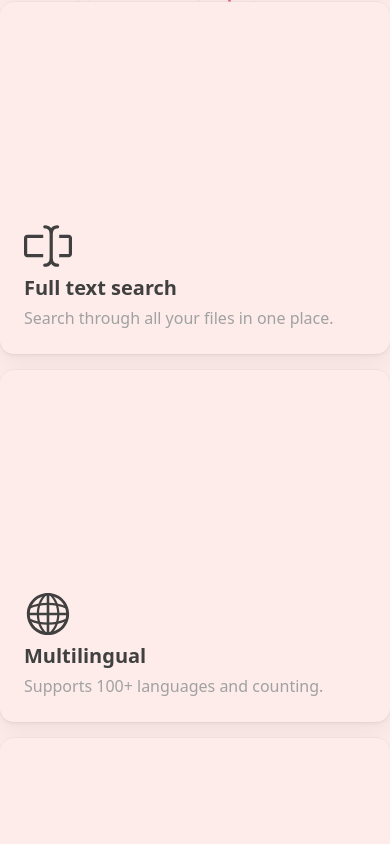
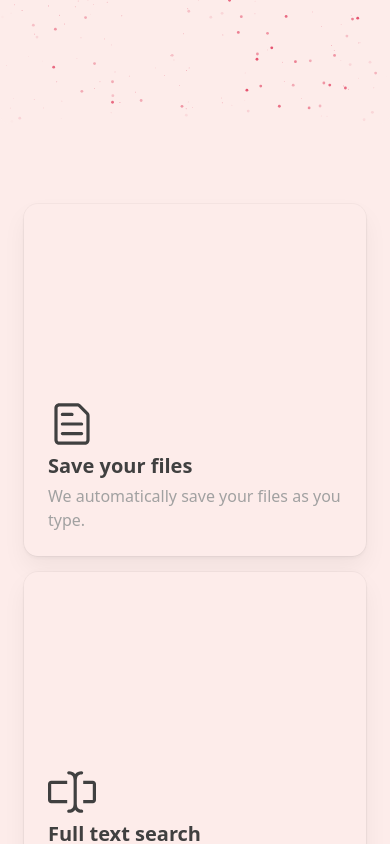
Before and after one commit to InCoderWeb/yt-feedback, a Next.js app: page / in a window 390 px wide. Shown: the part 720-1564 px from the top of the page. Built offline with nearby package versions, Linux system fonts and the light colour scheme.

Commit message:
refactor(landing page): made responsive service section

```diff
--- a/src/app/(landing)/components/Services.tsx
+++ b/src/app/(landing)/components/Services.tsx
@@ -59,7 +59,10 @@ const features = [
 const Services = () => {
 	return (
 		<>
-			<section id="services" className="py-20 h-screen flex flex-col items-center justify-center max-w-7xl mx-auto">
+			<section
+				id="services"
+				className="py-20 px-6 md:h-screen h-max flex flex-col items-center justify-center max-w-7xl mx-auto"
+			>
 				<BentoGrid className="lg:grid-rows-3">
 					{features.map((feature) => (
 						<BentoCard key={feature.name} {...feature} />
--- a/src/components/magicui/bento-grid.tsx
+++ b/src/components/magicui/bento-grid.tsx
@@ -1,7 +1,7 @@
-import { ArrowRightIcon } from "@radix-ui/react-icons";
+// import { ArrowRightIcon } from "@radix-ui/react-icons";
 import { ComponentPropsWithoutRef, ReactNode } from "react";
 
-import { Button } from "@/components/ui/button";
+// import { Button } from "@/components/ui/button";
 import { cn } from "@/lib/utils";
 
 interface BentoGridProps extends ComponentPropsWithoutRef<"div"> {
@@ -56,8 +56,8 @@ const BentoCard = ({
     {...props}
   >
     <div>{background}</div>
-    <div className="pointer-events-none z-10 flex transform-gpu flex-col gap-1 p-6 transition-all duration-300 group-hover:-translate-y-10">
-      <Icon className="h-12 w-12 origin-left transform-gpu text-neutral-700 transition-all duration-300 ease-in-out group-hover:scale-75" />
+    <div className="pointer-events-none z-10 flex transform-gpu flex-col gap-1 p-6 transition-all duration-300 group-hover:-translate-y-4">
+      <Icon className="h-12 w-12 origin-left transform-gpu text-neutral-700 transition-all duration-300 ease-in-out" />
       <h3 className="text-xl font-semibold text-neutral-700 dark:text-neutral-300">
         {name}
       </h3>
@@ -69,12 +69,12 @@ const BentoCard = ({
         "pointer-events-none absolute bottom-0 flex w-full translate-y-10 transform-gpu flex-row items-center p-4 opacity-0 transition-all duration-300 group-hover:translate-y-0 group-hover:opacity-100",
       )}
     >
-      <Button variant="ghost" asChild size="sm" className="pointer-events-auto">
+      {/* <Button variant="ghost" asChild size="sm" className="pointer-events-auto">
         <a href={href}>
           {cta}
           <ArrowRightIcon className="ms-2 h-4 w-4 rtl:rotate-180" />
         </a>
-      </Button>
+      </Button> */}
     </div>
     <div className="pointer-events-none absolute inset-0 transform-gpu transition-all duration-300 group-hover:bg-black/[.03] group-hover:dark:bg-neutral-800/10" />
   </div>
```
